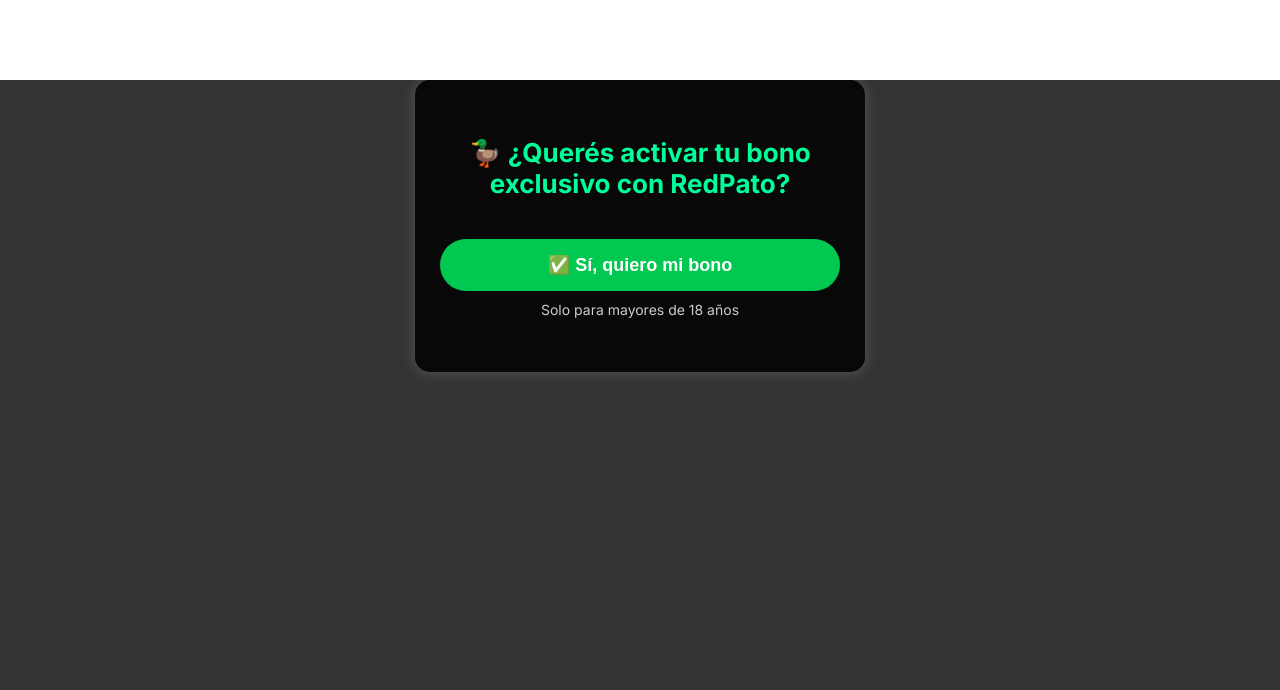
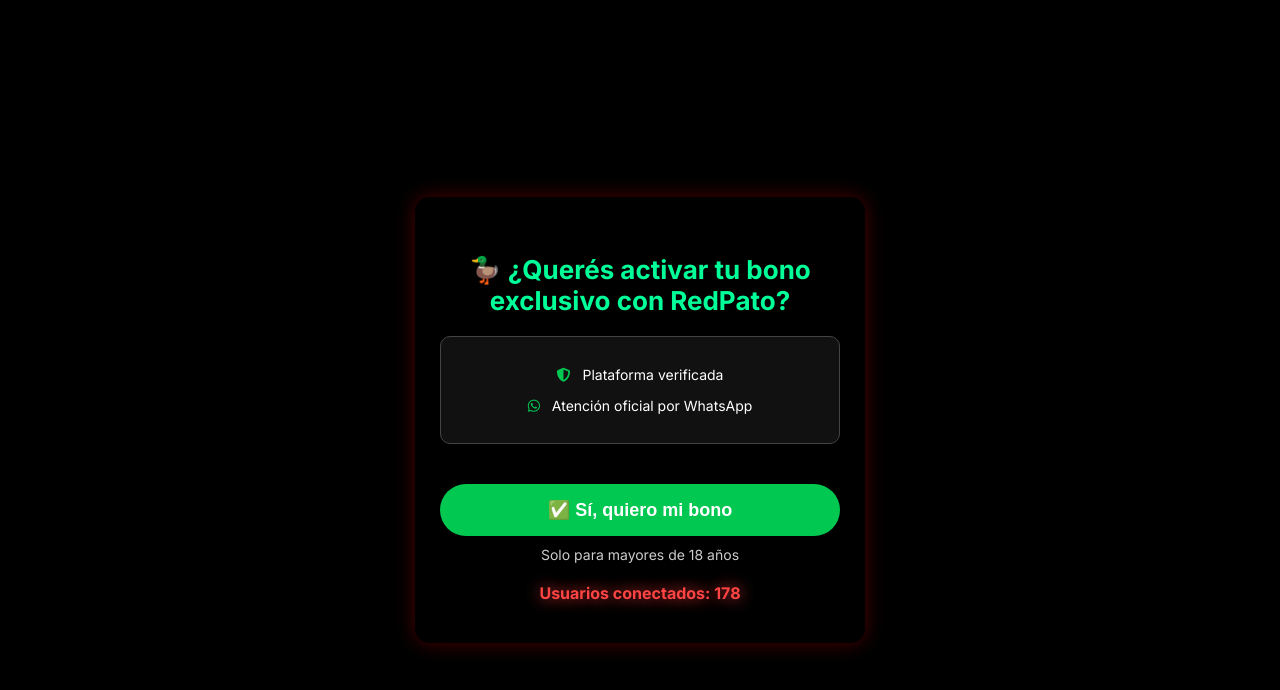
Before and after one commit to RedPato010/MegaFaraonRedPato, a plain HTML site: page index.html in a window 1280 px wide. Drawn offline with Linux system fonts and the light colour scheme.

Commit message:
Add files via upload

```diff
--- a/index.html
+++ b/index.html
@@ -3,7 +3,7 @@
 <head>
   <meta charset="UTF-8" />
   <meta name="viewport" content="width=device-width, initial-scale=1.0" />
-  <title>Casino RedPato</title>
+  <title>RedPato Bonos</title>
   <link href="https://fonts.googleapis.com/css2?family=Inter:wght@400;700&display=swap" rel="stylesheet" />
   <link rel="stylesheet" href="https://cdnjs.cloudflare.com/ajax/libs/font-awesome/6.4.0/css/all.min.css" />
 
@@ -27,33 +27,23 @@
     body {
       margin: 0;
       font-family: 'Inter', sans-serif;
-      background: url('Logo 2.jpg') no-repeat center center fixed;
-      background-size: cover;
-      position: relative;
-      min-height: 100vh;
-    }
-
-    body::before {
-      content: '';
-      position: absolute;
-      top: 0; left: 0; right: 0; bottom: 0;
-      background-color: rgba(0, 0, 0, 0.8); /* oscurece el fondo */
-      z-index: 0;
+      background: #000;
+      color: #fff;
+      display: flex;
+      justify-content: center;
+      align-items: center;
+      height: 100vh;
+      padding: 20px;
     }
 
     .container {
-      position: relative;
-      z-index: 1;
-      max-width: 400px;
-      margin: auto;
-      margin-top: 10vh;
-      background-color: rgba(0, 0, 0, 0.85);
+      background-color: rgba(0, 0, 0, 0.9);
       padding: 40px 25px;
       border-radius: 15px;
       text-align: center;
-      box-shadow: 0 0 15px rgba(255, 255, 255, 0.2);
-      color: #fff;
-      animation: fadeIn 1s ease;
+      box-shadow: 0 0 20px rgba(255, 0, 0, 0.3);
+      max-width: 400px;
+      width: 100%;
     }
 
     h1 {
@@ -107,6 +97,28 @@
       margin-top: 10px;
     }
 
+    .contador {
+      margin-top: 20px;
+      font-size: 16px;
+      color: #ff4444;
+      font-weight: bold;
+      animation: pulse 2s infinite;
+    }
+
+    .verificacion {
+      background-color: #111;
+      border: 1px solid #444;
+      border-radius: 10px;
+      padding: 15px;
+      margin-bottom: 20px;
+      font-size: 14px;
+    }
+
+    .verificacion i {
+      color: #00c851;
+      margin-right: 8px;
+    }
+
     .whatsapp-icon {
       margin-right: 10px;
       font-size: 22px;
@@ -117,6 +129,12 @@
       to { opacity: 1; transform: translateY(0); }
     }
 
+    @keyframes pulse {
+      0% { text-shadow: 0 0 5px #ff4444; }
+      50% { text-shadow: 0 0 15px #ff4444; }
+      100% { text-shadow: 0 0 5px #ff4444; }
+    }
+
     @media (max-width: 500px) {
       h1 { font-size: 22px; }
       .btn { font-size: 16px; }
@@ -125,24 +143,34 @@
 </head>
 <body>
   <div class="container">
+
     <!-- Paso 1 -->
     <div id="step1" class="step active">
       <h1>🦆 ¿Querés activar tu bono exclusivo con RedPato?</h1>
+
+      <div class="verificacion">
+        <p><i class="fas fa-shield-alt"></i> Plataforma verificada</p>
+        <p><i class="fab fa-whatsapp"></i> Atención oficial por WhatsApp</p>
+      </div>
+
       <button class="btn btn-green" onclick="mostrarPaso2()">✅ Sí, quiero mi bono</button>
       <p class="small">Solo para mayores de 18 años</p>
+
+      <div class="contador">Usuarios conectados: <span id="contador">--</span></div>
     </div>
 
     <!-- Paso 2 -->
     <div id="step2" class="step">
       <h1>🎁 ¡Perfecto! Te conectamos por WhatsApp.</h1>
       <a class="btn btn-red"
-         href="https://wa.me/5493564225100?text=Hola,%20quiero%20activar%20el%20bono%20de%20bienvenida%20de%20RedPato."
+         href="https://wa.me/5493564225100?text=👋%20Hola,%20quiero%20un%20usuario%20para%20acceder%20al%20🎁%20bono%20del%2030%%.%20¿Me%20ayudás?"
          target="_blank"
          onclick="fbq('trackCustom', 'ClickWhatsApp')">
          <i class="fab fa-whatsapp whatsapp-icon"></i>¡Solicitar mi bono ahora!
       </a>
       <p class="small">Atención inmediata por WhatsApp 📱</p>
     </div>
+
   </div>
 
   <script>
@@ -150,6 +178,22 @@
       document.getElementById('step1').classList.remove('active');
       document.getElementById('step2').classList.add('active');
     }
+
+    // Simulación de contador de usuarios
+    let usuarios = Math.floor(Math.random() * 60) + 120; // entre 120 y 180
+    const contador = document.getElementById('contador');
+    contador.innerText = usuarios;
+
+    function aumentarUsuarios() {
+      const aumento = Math.floor(Math.random() * 3) + 1; // entre 1 y 3
+      usuarios += aumento;
+      contador.innerText = usuarios;
+
+      const tiempo = Math.floor(Math.random() * 3000) + 3000; // cada 3 a 6 segundos
+      setTimeout(aumentarUsuarios, tiempo);
+    }
+
+    setTimeout(aumentarUsuarios, 4000);
   </script>
 </body>
 </html>
```
